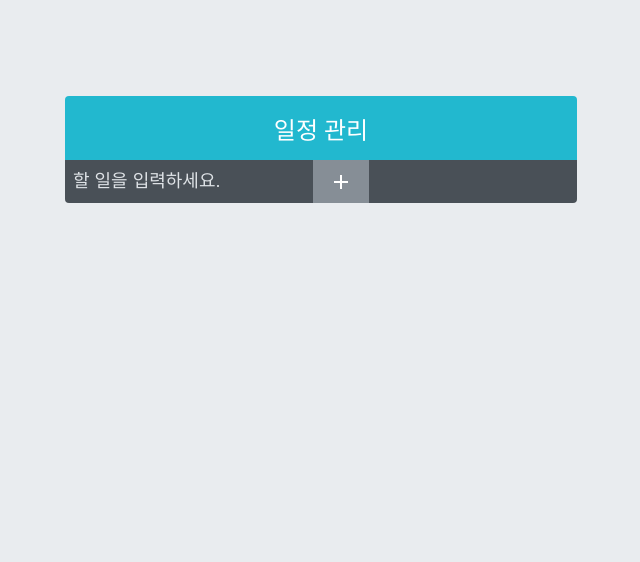
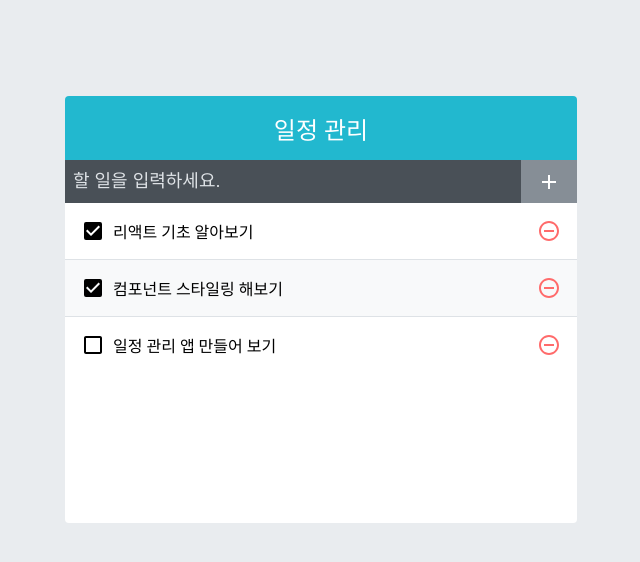
Before and after one commit to solji2/todo-app, a React (Create React App) app: page / in a window 1280 px wide. Shown: the top 562 px of the page, without its empty margins (319-959 px from the left). Built offline with nearby package versions, Linux system fonts and the light colour scheme.

Commit message:
20231205

```diff
--- a/package.json
+++ b/package.json
@@ -6,6 +6,7 @@
     "@testing-library/jest-dom": "^5.17.0",
     "@testing-library/react": "^13.4.0",
     "@testing-library/user-event": "^13.5.0",
+    "classnames": "^2.3.2",
     "react": "^18.2.0",
     "react-dom": "^18.2.0",
     "react-icons": "^4.12.0",
--- a/src/App.js
+++ b/src/App.js
@@ -1,12 +1,32 @@
 import "./App.css";
 import TodoInsert from "./components/TodoInsert";
 import TodoTemplate from "./components/TodoTemplate";
-
+import TodoList from "./components/TodoList";
+import { useState } from "react";
 function App() {
+  const [todos, setTodos] = useState([
+    //todos 상태 정의하여 TodoList 컴포넌트의 props로 전달하기
+    {
+      id: 1,
+      text: "리액트 기초 알아보기",
+      checked: true,
+    },
+    {
+      id: 2,
+      text: "컴포넌트 스타일링 해보기",
+      checked: true,
+    },
+    {
+      id: 3,
+      text: "일정 관리 앱 만들어 보기",
+      checked: false,
+    },
+  ]);
   return (
     <div>
       <TodoTemplate>
         <TodoInsert />
+        <TodoList todos={todos} />
       </TodoTemplate>
     </div>
   );
--- a/src/components/TodoInsert.js
+++ b/src/components/TodoInsert.js
@@ -1,11 +1,22 @@
-import React from "react";
+import React, { useCallback, useState } from "react";
 import { MdAdd } from "react-icons/md";
 import "./TodoInsert.scss";
 
 const TodoInsert = () => {
+  const [value, setValue] = useState("");
+
+  const onChange = useCallback((e) => {
+    //컴포넌트가 리렌더링될 때마다 함수를 새로 만드는 것이 아니라 한 번 함수를 만들고 재사용할 수 있도록 useCallback 사용
+    console.log(e.target.value);
+    setValue(e.target.value);
+  }, []);
   return (
     <form className="TodoInsert">
-      <input placeholder="할 일을 입력하세요." />
+      <input
+        placeholder="할 일을 입력하세요."
+        value={value}
+        onChange={onChange}
+      />
       <button type="submit">
         <MdAdd />
       </button>
--- a/src/components/TodoInsert.scss
+++ b/src/components/TodoInsert.scss
@@ -13,6 +13,7 @@
     &::placeholder {
       color: #dee2e6;
     }
+    flex: 1; //
   }
   button {
     //기본 스타일 초기화
--- /dev/null
+++ b/src/components/TodoList.js
@@ -0,0 +1,19 @@
+import React from "react";
+import TodoListItem from "./TodoListItem";
+import "./TodoList.scss";
+
+const TodoList = ({ todos }) => {
+  return (
+    <div className="TodoList">
+      {todos.map(
+        (
+          todo // props로 받아온 todos  배열을 배열 내장 함수 map을 통해 렌더링
+        ) => (
+          <TodoListItem todo={todo} key={todo.id} />
+        )
+      )}
+    </div>
+  );
+};
+
+export default TodoList;
--- /dev/null
+++ b/src/components/TodoList.scss
@@ -0,0 +1,5 @@
+.TodoList {
+  min-height: 320px;
+  max-height: 513px;
+  overflow-y: auto;
+}
--- /dev/null
+++ b/src/components/TodoListItem.js
@@ -0,0 +1,25 @@
+import React from "react";
+import {
+  MdCheckBoxOutlineBlank,
+  MdCheckBox,
+  MdRemoveCircleOutline,
+} from "react-icons/md";
+import cn from "classnames";
+import "./TodoListItem.scss";
+
+const TodoListItem = ({ todo }) => {
+  const { text, checked } = todo;
+  return (
+    <div className="TodoListItem">
+      <div className={cn("checkbox", { checked })}>
+        {checked ? <MdCheckBox /> : <MdCheckBoxOutlineBlank />}
+        <div className="text">{text}</div>
+      </div>
+      <div className="remove">
+        <MdRemoveCircleOutline />
+      </div>
+    </div>
+  );
+};
+
+export default TodoListItem;
--- /dev/null
+++ b/src/components/TodoListItem.scss
@@ -0,0 +1,43 @@
+.TodoListItem {
+  padding: 1rem;
+  display: flex;
+  align-items: center; //세로 중앙 정렬
+  &:nth-child(even) {
+    background: #f8f9fa;
+  }
+  .checkbox {
+    cursor: pointer;
+    flex: 1; // 차지할 수 있는 영역 모두 차지
+    display: flex;
+    align-items: center; //세로 중앙 정렬
+    svg {
+      font-size: 1.5rem;
+    }
+  }
+  .text {
+    margin-left: 0.5rem;
+    flex: 1; //차지할 수 있는 영역 모두 차지
+    //체크되었을 떼 보여줄 스타일
+    &.checked {
+      svg {
+        color: #adb5bd;
+        text-decoration: line-through;
+      }
+    }
+  }
+  .remove {
+    display: flex;
+    align-items: center;
+    font-size: 1.5rem;
+    color: #ff6b6b;
+    cursor: pointer;
+    &:hover {
+      color: #ff8787;
+    }
+  }
+
+  //엘리먼트 사이사이에 테두리를 넣어줌
+  & + & {
+    border-top: 1px solid #dee2e6;
+  }
+}
```
Also changed, not shown: 1 other file (tests, documents, lock files or other folders).
